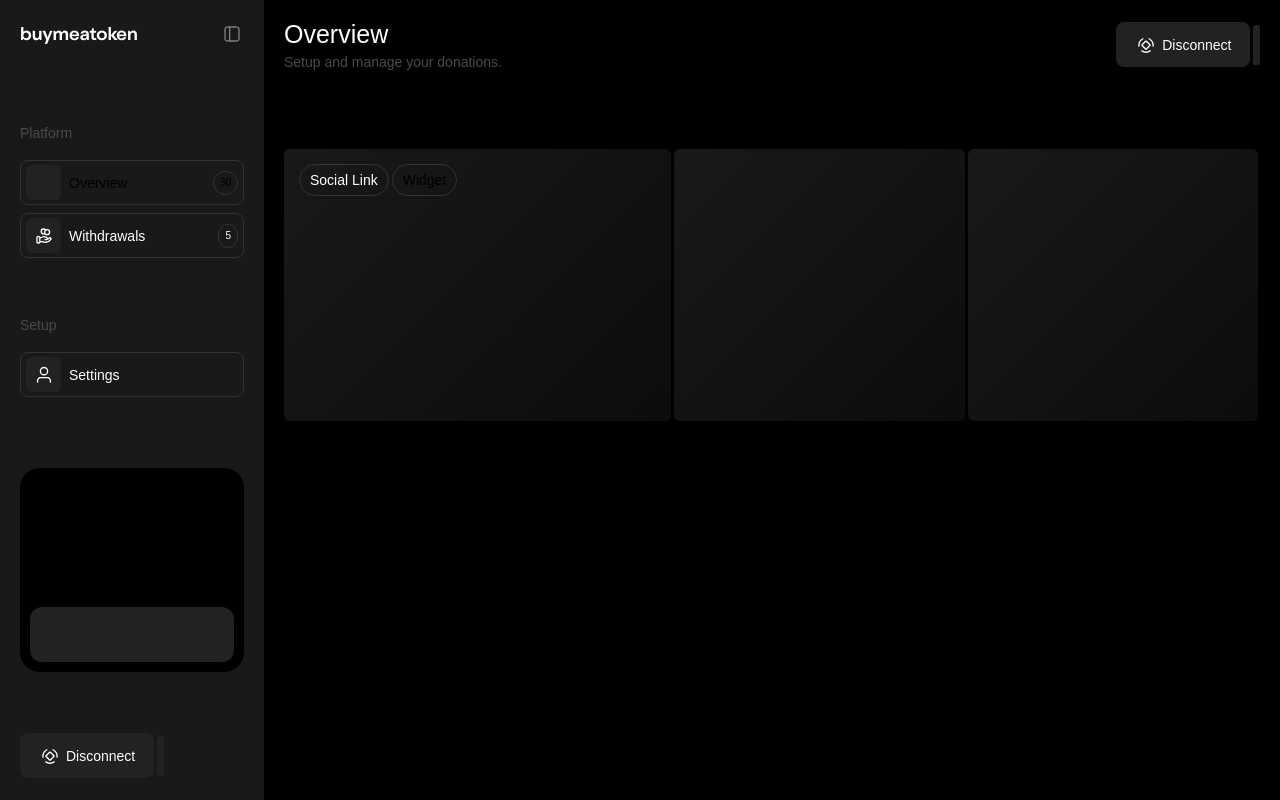
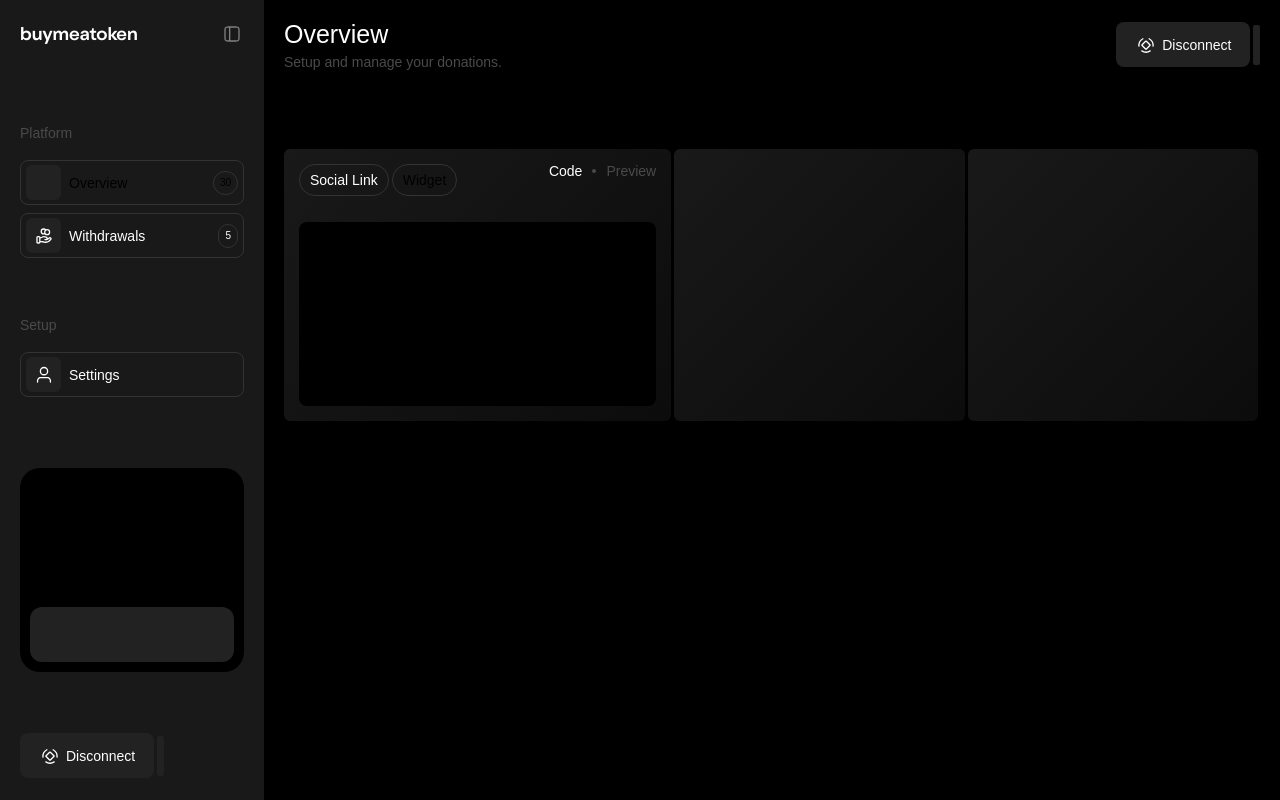
Before and after one commit to Nsude/buymeatoken, a Next.js app: page /dashboard in a window 1280 px wide. Both pictures are taken after a click on the button "Widget". Built offline with nearby package versions, Linux system fonts and the light colour scheme; a web font is replaced by a local one.

Commit message:
create link card ui actually done

```diff
--- a/app/dashboard/dashboard.css
+++ b/app/dashboard/dashboard.css
@@ -17,3 +17,13 @@
 .selected-menuitem svg path {
   stroke: var(--color-accent-green);
 }
+
+/* widget view icons */
+.widget-icon svg path {
+  stroke: var(--color-label-gray);
+  transition: stroke 0.25s linear;
+}
+
+.widget-icon:hover svg path {
+  stroke: white;
+}
--- a/app/dashboard/layout.tsx
+++ b/app/dashboard/layout.tsx
@@ -3,7 +3,7 @@
 import { useState } from "react";
 import PrimaryButton from "../../components/buttons/PrimaryButton";
 import DisconnectIcon from "../../public/icons/DisconnectIcon";
-import DashboardNavigation from "./DashboardNavigation";
+import DashboardNavigation from "../../components/dashboard/DashboardNavigation";
 import { useRouter } from "next/navigation";
 import "./dashboard.css";
 
--- a/app/dashboard/page.tsx
+++ b/app/dashboard/page.tsx
@@ -1,6 +1,6 @@
-import AllTimeDonationsCard from "../../components/global/AllTimeDonationsCard";
-import BalanceCard from "../../components/global/BalanceCard";
-import CreateLinkCard from "../../components/global/CreateLinkCard";
+import AllTimeDonationsCard from "../../components/dashboard/AllTimeDonationsCard";
+import BalanceCard from "../../components/dashboard/BalanceCard";
+import CreateLinkCard from "../../components/dashboard/CreateLinkCard";
 
 export default function Dashboard() {
   return (
--- /dev/null
+++ b/components/buttons/NoBgButton.tsx
@@ -0,0 +1,28 @@
+"use client";
+
+interface Props {
+  label: string;
+  handleClick: () => void;
+  preselect?: boolean
+}
+
+export default function NoBgButton({label, handleClick, preselect}: Props) {
+
+  const localHandleClick = (e: React.MouseEvent | React.TouchEvent) => {
+    handleClick();
+    const {currentTarget} = e;
+
+    const selectedItem = document.querySelector(".nobg-button.selected-nobg-button");
+    if (selectedItem) selectedItem.classList.remove("selected-nobg-button");
+
+    currentTarget.classList.add("selected-nobg-button");
+  }
+
+  return (
+    <button
+      onClick={localHandleClick}
+      className={`nobg-button text-label-gray ${preselect ? 'selected-nobg-button' : ''}`}>
+        {label}
+    </button>
+  )
+}
--- a/components/buttons/buttons.css
+++ b/components/buttons/buttons.css
@@ -1,3 +1,4 @@
+button.nobg-button,
 button.card-button,
 button.primary-button,
 .primary-button-rect {
@@ -28,3 +29,10 @@ button.selected-card-button {
   background: var(--color-accent-green);
   color: black;
 }
+
+
+/* NOBG BUTTON */
+button.nobg-button:hover,
+button.nobg-button.selected-nobg-button {
+  color: white;
+}
--- /dev/null
+++ b/components/dashboard/CreateLinkCard.tsx
@@ -0,0 +1,112 @@
+"use client";
+
+import { useState } from "react";
+import CardButton from "../buttons/CardButton";
+import CustomInputElement from "../global/CustomInput";
+import PrimaryButton from "../buttons/PrimaryButton";
+import LinkIcon from "../../public/icons/LinkIcon";
+import MaximiseIcon from "../../public/icons/MaximiseIcon";
+import CopyIcon from "../../public/icons/CopyIcon";
+import DotIcon from "../../public/icons/DotIcon";
+import NoBgButton from "../buttons/NoBgButton";
+import WithdrawIcon from "../../public/icons/WithdrawIcon";
+
+type Tabs = "Social Link" | "Widget";
+type WidgetTab = "Code" | "Preview";
+
+export default function CreateLinkCard() {
+  const [selectedTab, setSelectedTab] = useState<Tabs>("Social Link");
+  const [widgetTab, setWidgetTab] = useState<WidgetTab>("Code");
+  const [username, setUsername] = useState('');
+
+  return (
+    <div className="relative w-full h-[17rem] bg-card-bg-gradient rounded-[6px] p-[0.9375rem]
+    flex flex-col justify-between">
+      {/* controls */}
+      <div className="flex items-center gap-x-[3px]">
+        <CardButton
+          label="Social Link"
+          handleClick={() => setSelectedTab("Social Link")}
+          preselect={true}
+        />
+        <CardButton
+          label="Widget"
+          handleClick={() => setSelectedTab("Widget")}
+        />
+      </div>
+
+      {/* Social Link */}
+      {
+        selectedTab === "Social Link" &&
+        <div className="flex gap-x-[3px]">
+          <span className="flex-2 relative">
+            <span className="absolute -top-[60%] text-label-gray">This username will be shown to your donors.</span>
+            <CustomInputElement
+              placeHolder="your socials username"
+              handleChange={(e) => setUsername(e.currentTarget.value)}
+              value={username}
+            />
+          </span>
+
+          <PrimaryButton
+            label="Create Link"
+            Icon={<LinkIcon />}
+            handleClick={() => { }}
+          />
+        </div>
+      }
+
+      {/* Widget */}
+      {
+        selectedTab === 'Widget' &&
+        <div className="relative w-full h-[76%] bg-black rounded-[8px]">
+          {/* code widget */}
+          {
+            widgetTab === "Code" &&
+            <div>
+              <span className="absolute right-[0.625rem] top-[0.625rem] flex gap-x-[3px]">
+                <button className="widget-icon" title="maximise">
+                  <MaximiseIcon />
+                </button>
+
+                <button className="widget-icon" title="copy">
+                  <CopyIcon />
+                </button>
+              </span>
+            </div>
+          }
+
+          {/* preview */}
+          {
+            widgetTab === "Preview" &&
+            <span className="w-full h-full flex justify-center items-center">
+              <PrimaryButton
+                label="Buy Me a Token"
+                Icon={<WithdrawIcon />}
+                fullyRounded={true}
+                handleClick={() => {}}
+              />
+            </span>
+          }
+        </div>
+      }
+
+      {
+        selectedTab === "Widget" &&
+        <div className="absolute right-[0.9375rem] top-[0.9375rem] flex gap-x-[0.625rem]
+        items-center ">
+          <NoBgButton
+            label="Code"
+            preselect={true}
+            handleClick={() => setWidgetTab("Code")}
+          />
+          <DotIcon />
+          <NoBgButton
+            label="Preview"
+            handleClick={() => setWidgetTab("Preview")}
+          />
+        </div>
+      }
+    </div>
+  )
+}
--- a/app/dashboard/DashboardNavigation.tsx
+++ b/components/dashboard/DashboardNavigation.tsx
@@ -1,8 +1,8 @@
 "use client";
 
 import { useRouter } from "next/navigation";
-import PrimaryButton from "../../components/buttons/PrimaryButton";
-import Logo from "../../components/global/Logo";
+import PrimaryButton from "../buttons/PrimaryButton";
+import Logo from "../global/Logo";
 import CollapseIcon from "../../public/icons/CollapseIcon";
 import DisconnectIcon from "../../public/icons/DisconnectIcon";
 import OverviewIcon from "../../public/icons/OverviewIcon";
--- a/components/global/CreateLinkCard.tsx
+++ /dev/null
@@ -1,54 +0,0 @@
-"use client";
-
-import { useState } from "react";
-import CardButton from "../buttons/CardButton";
-import CustomInputElement from "./CustomInput";
-import PrimaryButton from "../buttons/PrimaryButton";
-import LinkIcon from "../../public/icons/LinkIcon";
-
-type Tabs = "Social Link" | "Widget";
-
-export default function CreateLinkCard (){
-  const [selectedTab, setSelectedTab] = useState<Tabs>("Social Link");
-  const [username, setUsername] = useState('');
-
-  return (
-    <div className="w-full h-[17rem] bg-card-bg-gradient rounded-[6px] p-[0.9375rem]
-    flex flex-col justify-between">
-      {/* controls */}
-      <div className="flex items-center gap-x-[3px]">
-        <CardButton
-          label="Social Link"
-          handleClick={() => setSelectedTab("Social Link")}
-          preselect={true}
-        />
-        <CardButton
-          label="Widget"
-          handleClick={() => setSelectedTab("Widget")}
-        />
-      </div>
-
-      {/* Social Link */}
-      {
-        selectedTab === "Social Link" &&
-        <div className="flex gap-x-[3px]">
-          <span className="w-[55%]">
-            <CustomInputElement
-              placeHolder="your socials username"
-              handleChange={(e) => setUsername(e.currentTarget.value)}
-              value={username}
-            />
-          </span>
-
-          <PrimaryButton
-            label="Create Link"
-            Icon={<LinkIcon />}
-            handleClick={() => {}}
-          />
-        </div>
-      }
-
-      {/* Widget */}
-    </div>
-  )
-}
--- /dev/null
+++ b/public/icons/DotIcon.tsx
@@ -0,0 +1,5 @@
+export default function DotIcon() {
+  return <span
+    className="w-[4px] h-[4px] rounded-full bg-label-gray"
+  />
+}
```
Also changed, not shown: components/dashboard/AllTimeDonationsCard.tsx (renamed from components/global/AllTimeDonationsCard.tsx), components/dashboard/BalanceCard.tsx (renamed from components/global/BalanceCard.tsx), components/dashboard/MenuItem.tsx (renamed from app/dashboard/MenuItem.tsx).
